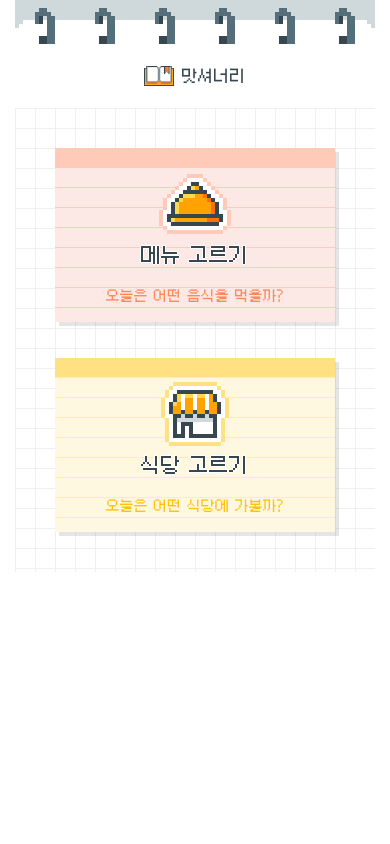
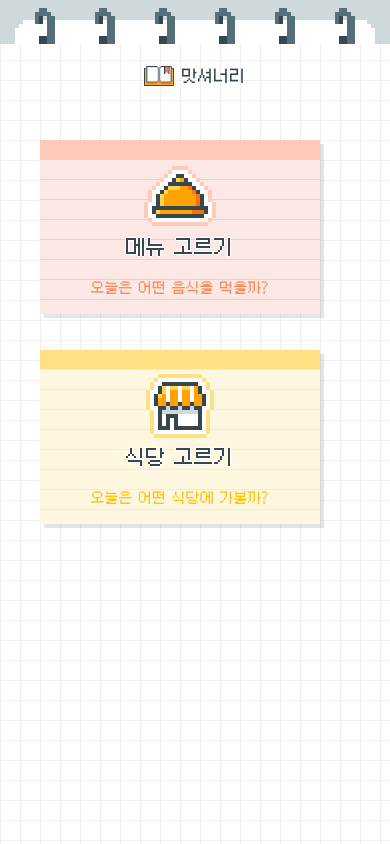
Before and after one commit to bside-4team/4team-client, a Next.js app: page / in a window 390 px wide. Built offline with nearby package versions, Linux system fonts and the light colour scheme.

Commit message:
[KB-80] fix: 반응형 웹 고려

```diff
--- a/src/components/c-header/index.tsx
+++ b/src/components/c-header/index.tsx
@@ -30,6 +30,13 @@ export default function CHeader({ isLogo = false, isBackBtn = false, title }: Pr
 const S = {
   Wrapper: styled.div`
     padding: 20px 16px;
+    position: fixed;
+    top: 44px;
+    width: 360px;
+
+    @media screen and (max-width: 768px) {
+      width: 100%;
+    }
   `,
   Container: styled.div``,
   BackBtnContainer: styled.div`
--- a/src/components/layout/grid-layout/index.tsx
+++ b/src/components/layout/grid-layout/index.tsx
@@ -9,6 +9,8 @@ export default function GridLayout({ children }: Props) {
 
 const S = {
   Wrapper: styled.div`
+    padding-top: 100px;
+    height: 100%;
     background-size: 20px 20px;
     background-image: ${({ theme }) => `linear-gradient(to right, ${theme.colors.neutral.bg05} 1px, transparent 1px),
       linear-gradient(to bottom, ${theme.colors.neutral.bg05} 1px, transparent 1px);`};
--- a/src/components/layout/mobile-layout/index.tsx
+++ b/src/components/layout/mobile-layout/index.tsx
@@ -7,22 +7,53 @@ interface Props {
 
 export default function MobileLayout({ children }: Props) {
   return (
+    <S.LayoutWrapper>
       <S.Layout>
         <S.LogoWrapper>
           <HEADER_LAYOUT_LOGO />
         </S.LogoWrapper>
         {children}
       </S.Layout>
+    </S.LayoutWrapper>
   );
 }
 
 const S = {
+  LayoutWrapper: styled.div`
+    width: 100%;
+    display: flex;
+    justify-content: center;
+    background-color: ${({ theme }) => theme.colors.neutral.bg05};
+    min-height: 100vh;
+  `,
   Layout: styled.div`
     max-width: 360px;
     margin: 0 auto;
+    width: 100%;
+    background-color: ${({ theme }) => theme.colors.white};
+
+    @media screen and (max-width: 768px) {
+      max-width: 100%;
+    }
   `,
   LogoWrapper: styled.div`
+    position: fixed;
+    top: 0;
+    width: 360px;
     height: 44px;
-    background-color: #cfd8db;
+    background-color: ${({ theme }) => theme.colors.neutral.bg10};
+    z-index: 1;
+
+    @media screen and (max-width: 768px) {
+      width: 100%;
+    }
+
+    svg {
+      width: 360px;
+
+      @media screen and (max-width: 768px) {
+        width: 100%;
+      }
+    }
   `,
 };
```
Lines whose indentation alone changed are shown as unchanged.
